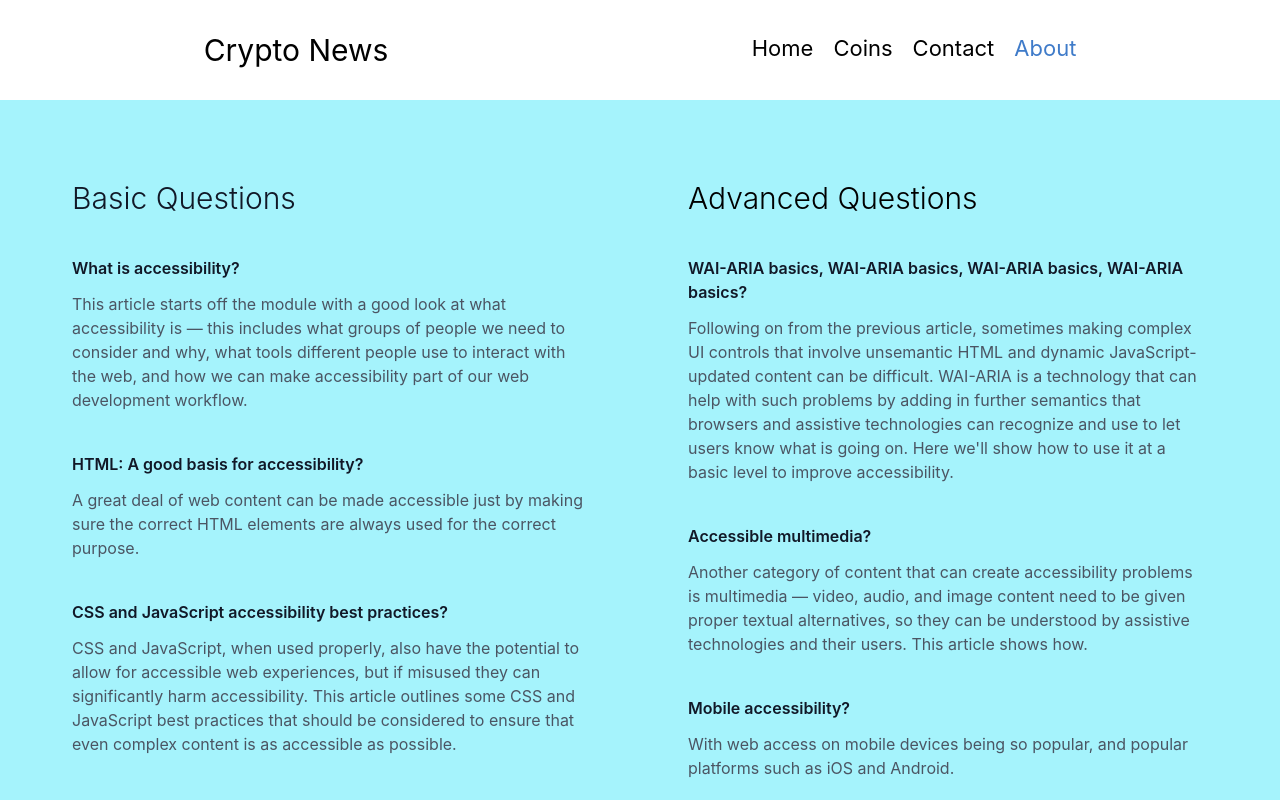
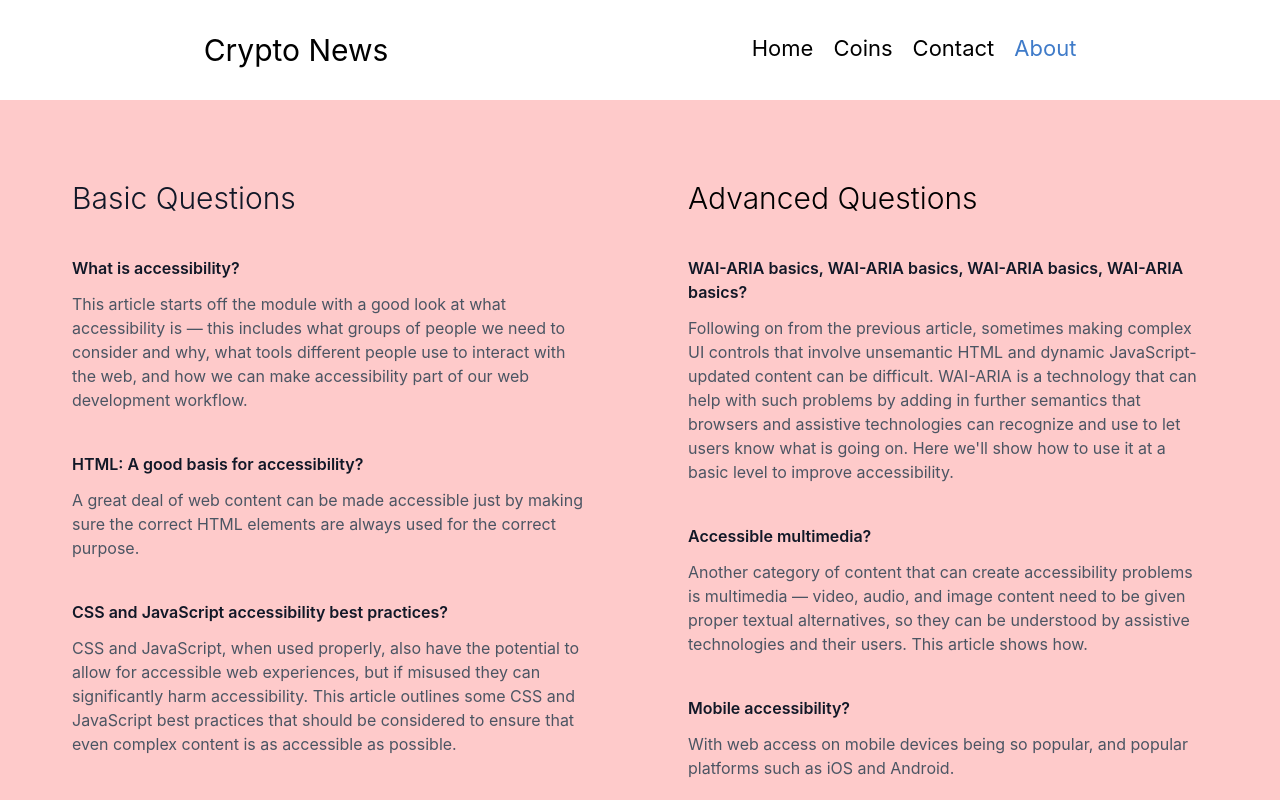
Before and after one commit to YeBenLing-ZAMAN/crypto-News, a React (Create React App) app: page /about in a window 1280 px wide. Shown: the top 800 px of the page. Built offline with nearby package versions, Linux system fonts and the light colour scheme.

Commit message:
about page bg change

```diff
--- a/src/components/About/About.js
+++ b/src/components/About/About.js
@@ -2,7 +2,7 @@ import React from 'react';
 
 const About = () => {
     return (
-        <section class='px-4 pt-20 pb-24 mx-auto max-w-7xl md:px-2 bg-cyan-200'>
+        <section class='px-4 pt-20 pb-24 mx-auto max-w-7xl md:px-2 bg-red-200'>
             <div class='grid grid-cols-1 gap-24 md:grid-cols-2 px-16'>
                 <div>
                     <h1 class='mb-6 text-2xl font-light text-gray-900 md:text-3xl'>
```
Also changed, not shown: package.json (+14 -1 lines).
